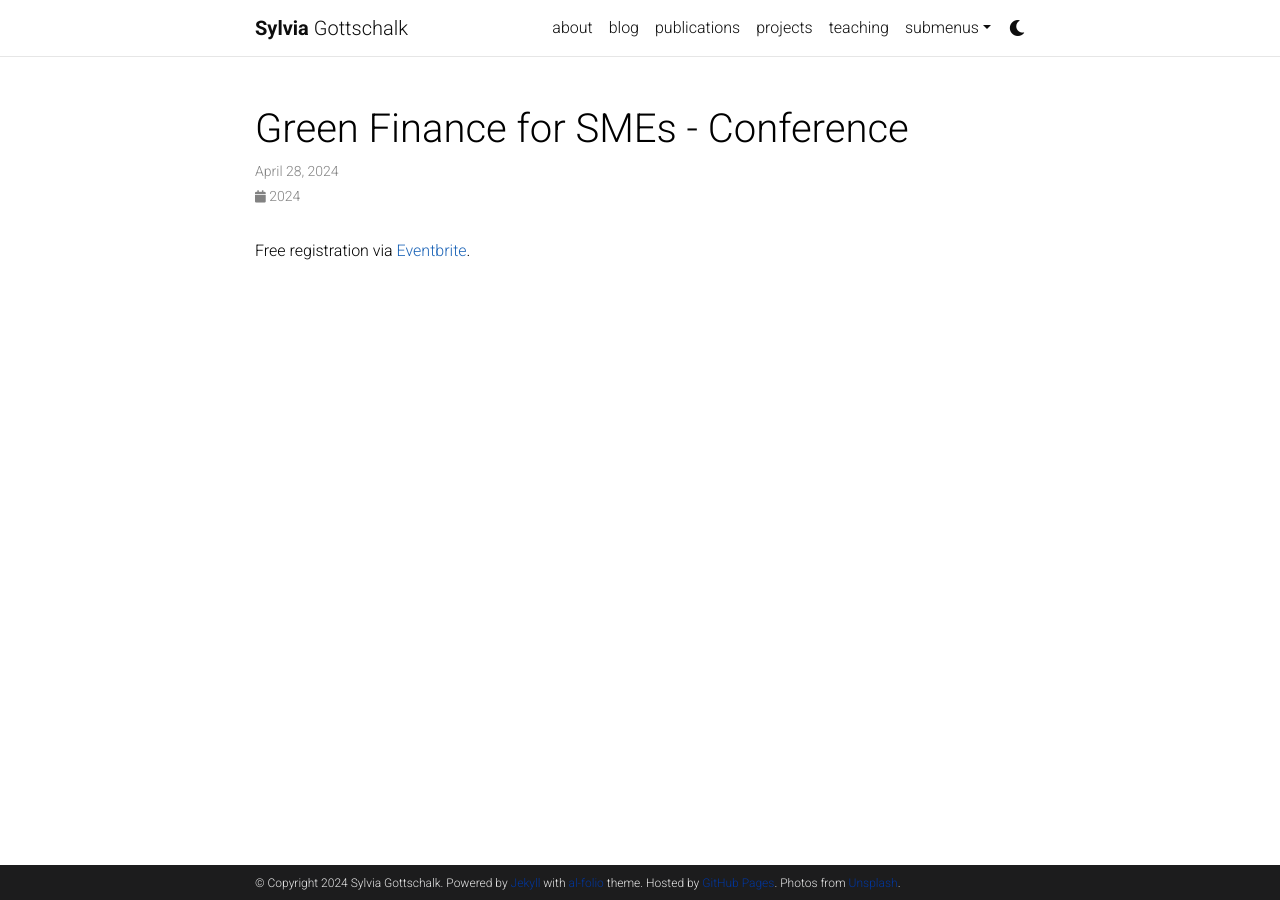
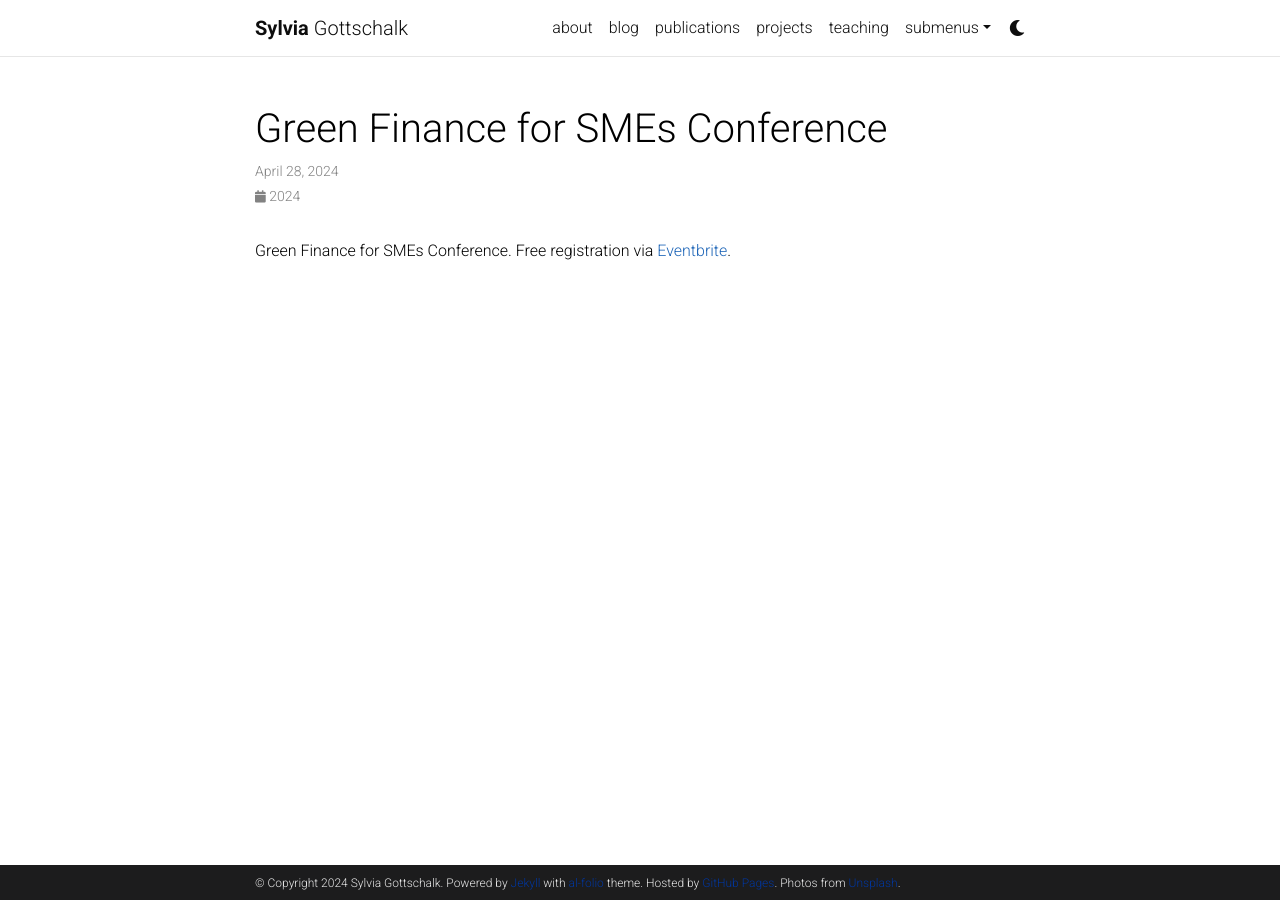
Before and after one commit to sdgottschalk/sgottschalk.io, a Jekyll site: the page built from _news/announcement_1.md, in a window 1280 px wide. Built offline with Jekyll 4.4.1, drawn with Linux system fonts in a browser that asks for light colours; comment, search, counter and statistics services are not loaded; a style sheet for code colours, icons or effects is not loaded.

Commit message:
Update announcement_1.md

```diff
--- a/_news/announcement_1.md
+++ b/_news/announcement_1.md
@@ -1,9 +1,9 @@
 ---
 layout: post
-title: Green Finance for SMEs - Conference
+title: Green Finance for SMEs Conference
 date: 2024-04-28 15:59:00-0400
 inline: true
 related_posts: false
 ---
 
-Free registration via [Eventbrite](https://rb.gy/whfwwt).
+Green Finance for SMEs Conference. Free registration via [Eventbrite](https://rb.gy/whfwwt).
```
